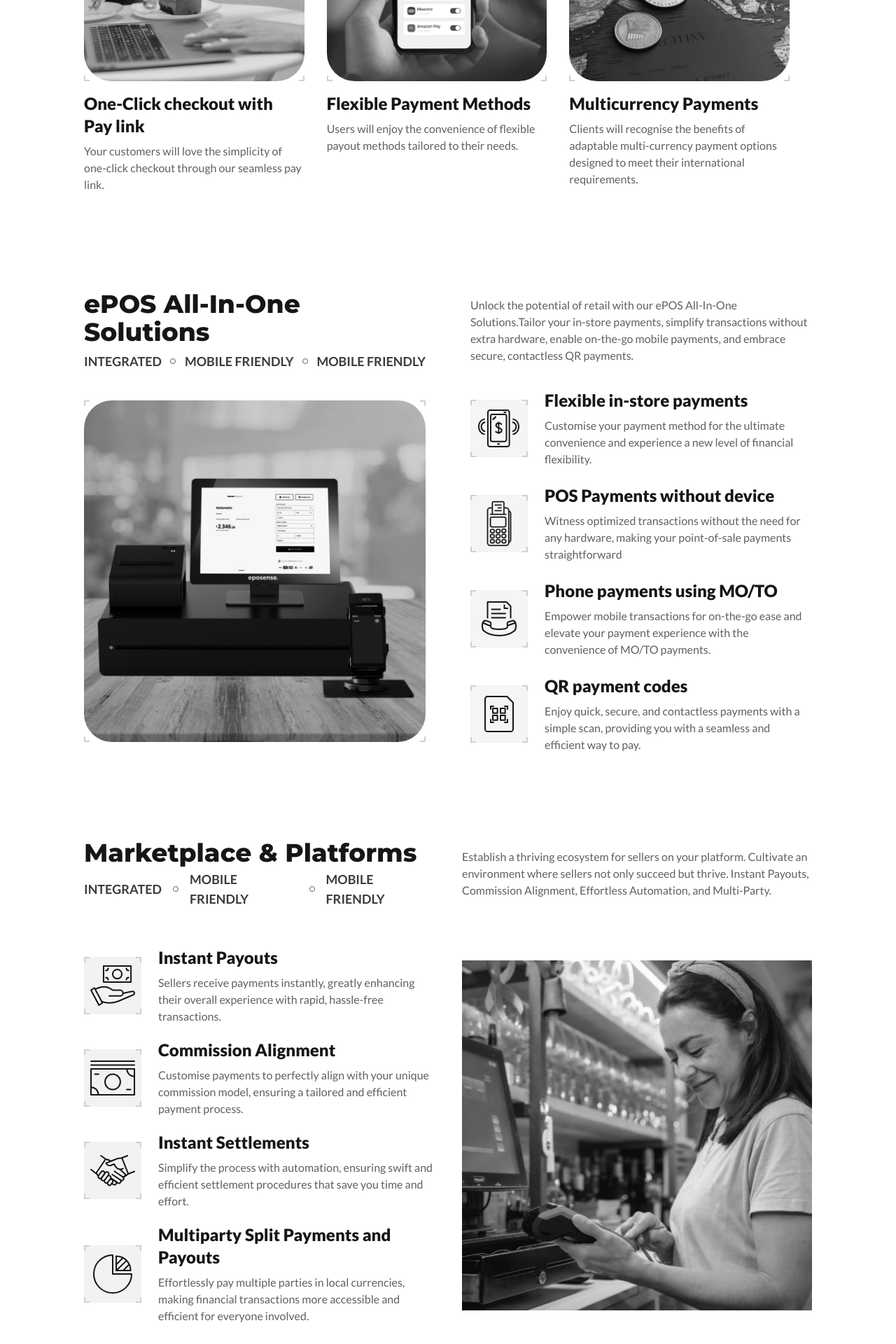
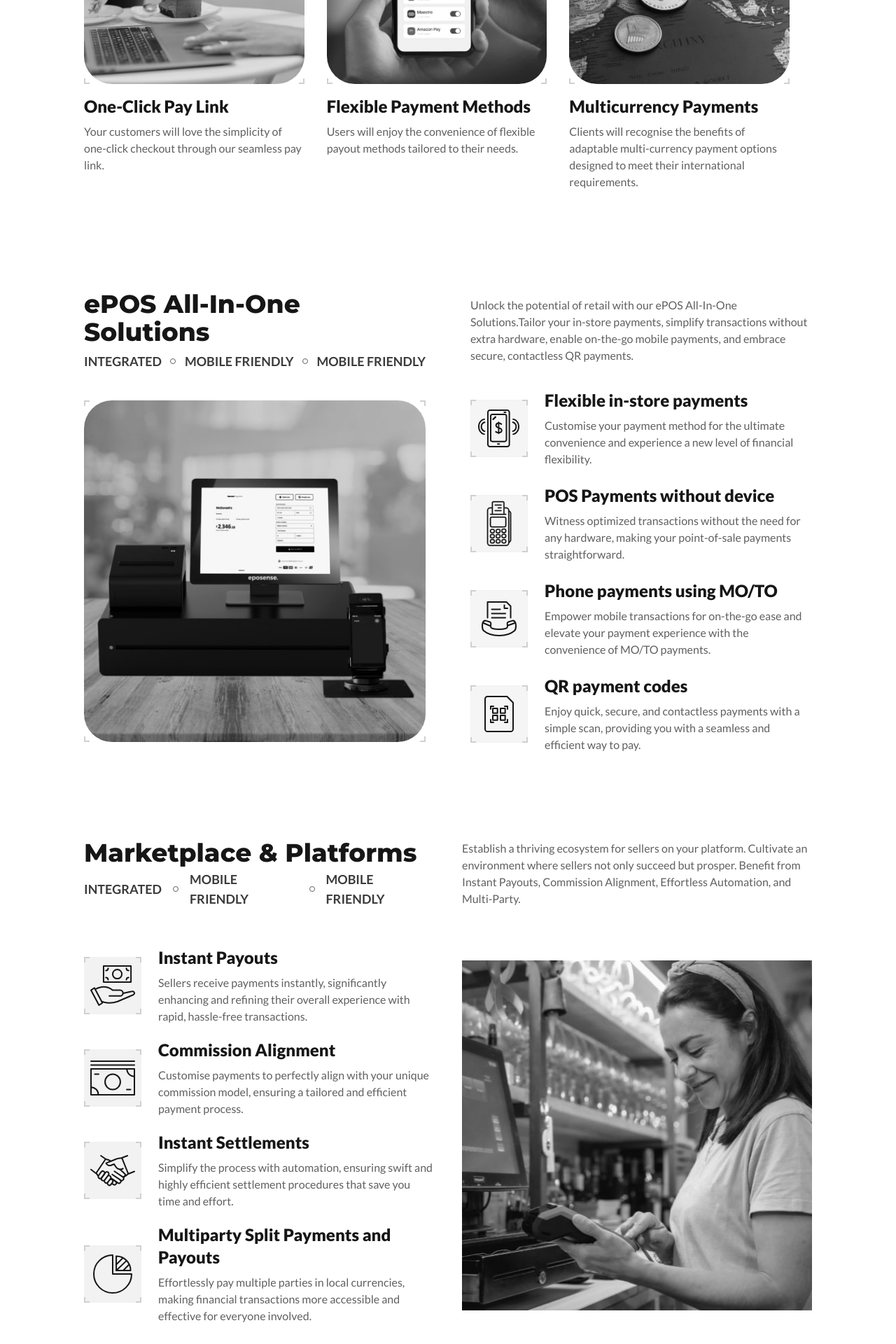
Before and after one commit to arshaan-abh/payments-landing, a Next.js app: page / in a window 1280 px wide. Shown: the part 1400-3320 px from the top of the page at 70% size. Built offline with nearby package versions, Linux system fonts and the light colour scheme.

Commit message:
Fix grammar

```diff
--- a/app/_components/features-five/index.tsx
+++ b/app/_components/features-five/index.tsx
@@ -19,7 +19,7 @@ const FeatureFive: FC<FeatureFiveProps> = ({}) => {
 				<Image src={Pre} alt="Pre" className="h-full object-contain" />
 				<Card
 					title="Pre-Paid Debit Card Issuing with Bank Account"
-					supportingText="By easily issuing Prepaid Debit Cards tailored to your brand, you create a distinct competitive edge in the market. These adaptable solutions not only optimise payments but also empower your business to provide a unique payment experience that's both user-friendly and reflective of your brand's values. This uniqueness resonates with customers, enhancing their engagement and loyalty. Moreover, the introduction of these cards can open up new revenue streams as satisfied customers are more likely to increase their spending and recommend your business to others. As you align your payment options with your brand identity, you're poised for business growth and long-term success."
+					supportingText="By easily issuing Prepaid Debit Cards tailored to your brand, you create a distinct competitive edge in the market. These adaptable solutions not only optimise payments but also empower your business to provide a unique payment experience that's both user-friendly and reflective of your brand's values. This uniqueness resonates with customers, enhancing their engagement and loyalty. Moreover, the introduction of these cards can open up new revenue streams, as satisfied customers are more likely to increase their spending and recommend your business to others. As you align your payment options with your brand identity, you're poised for business growth and long-term success."
 				/>
 			</div>
 			<div className="flex items-center h-1/4 gap-24">
--- a/app/_components/features-one/index.tsx
+++ b/app/_components/features-one/index.tsx
@@ -35,7 +35,7 @@ const FeatureOne: FC<CardProps> = ({}) => {
 				}
 				supportingText="Your customers will love the simplicity of one-click checkout through our seamless pay link."
 			>
-				One-Click checkout with Pay link
+				One-Click Pay Link
 			</Card>,
 			<Card
 				key={1}
@@ -82,7 +82,7 @@ const FeatureOne: FC<CardProps> = ({}) => {
 						efficient solutions.
 					</p>
 					<p className="hidden md:inline">
-						&nbsp;Our Streamlined customer payment processing is your gateway to
+						&nbsp;Our streamlined customer payment processing is your gateway to
 						a new era in payment convenience. We&apos;ve reimagined the payment
 						journey to be effortless and user-friendly.
 					</p>
--- a/app/_components/features-six/index.tsx
+++ b/app/_components/features-six/index.tsx
@@ -20,7 +20,7 @@ const FeatureFive: FC<FeatureFiveProps> = ({}) => {
 				<Image src={Advance} alt="Advance" className="h-full object-contain" />
 				<Card
 					title="Advanced Terminal Services"
-					supportingText="Businesses seeking the pinnacle of terminal technology need look no further than our solutions, which are designed to elevate in-person transactions. Our commitment to security, speed, and reliability means that you can trust your payment processes to be both efficient and dependable. In a world where customers prioritise a smooth and secure payment experience, our solutions deliver, ensuring that your business remains competitive, efficient, and trusted by your clientele."
+					supportingText="Businesses seeking the pinnacle of terminal technology need look no further than our solutions, which are designed to elevate in-person transactions. Our commitment to security, speed, and reliability means that you can trust your payment processes to be both efficient and dependable. In a world where customers prioritise a smooth and secure payment experience, our solutions deliver, ensuring that your business remains competitive, and trusted by your clientele."
 				/>
 			</div>
 			<div className="flex items-center h-1/4 gap-24">
--- a/app/_components/features-three/index.tsx
+++ b/app/_components/features-three/index.tsx
@@ -38,8 +38,9 @@ function FeatureThree() {
 				</div>
 				<div className="w-1/2 text-gray-200 text-base font-medium font-lato">
 					Establish a thriving ecosystem for sellers on your platform. Cultivate
-					an environment where sellers not only succeed but thrive. Instant
-					Payouts, Commission Alignment, Effortless Automation, and Multi-Party.
+					an environment where sellers not only succeed but prosper. Benefit
+					from Instant Payouts, Commission Alignment, Effortless Automation, and
+					Multi-Party.
 				</div>
 			</div>
 			<div className="flex gap-10">
@@ -47,7 +48,7 @@ function FeatureThree() {
 					<Card
 						image={smallPictureOne}
 						title="Instant Payouts"
-						supportingText="Sellers receive payments instantly, greatly enhancing their overall experience with rapid, hassle-free transactions."
+						supportingText="Sellers receive payments instantly, significantly enhancing and refining their overall experience with rapid, hassle-free transactions."
 					/>
 					<Card
 						image={smallPictureTwo}
@@ -57,12 +58,12 @@ function FeatureThree() {
 					<Card
 						image={smallPictureThree}
 						title="Instant Settlements"
-						supportingText="Simplify the process with automation, ensuring swift and efficient settlement procedures that save you time and effort."
+						supportingText="Simplify the process with automation, ensuring swift and highly efficient settlement procedures that save you time and effort."
 					/>
 					<Card
 						image={smallPictureFour}
 						title="Multiparty Split Payments and Payouts"
-						supportingText="Effortlessly pay multiple parties in local currencies, making financial transactions more accessible and efficient for everyone involved."
+						supportingText="Effortlessly pay multiple parties in local currencies, making financial transactions more accessible and effective for everyone involved."
 					/>
 				</div>
 				<div className="w-1/2 flex items-center justify-end">
--- a/app/_components/features-two/index.tsx
+++ b/app/_components/features-two/index.tsx
@@ -69,7 +69,7 @@ function FeatureTwo() {
 					<Card
 						image={smallPictureTwo}
 						title="POS Payments without device"
-						supportingText="Witness optimized transactions without the need for any hardware, making your point-of-sale payments straightforward"
+						supportingText="Witness optimized transactions without the need for any hardware, making your point-of-sale payments straightforward."
 					/>
 					<Card
 						image={smallPictureThree}
```
